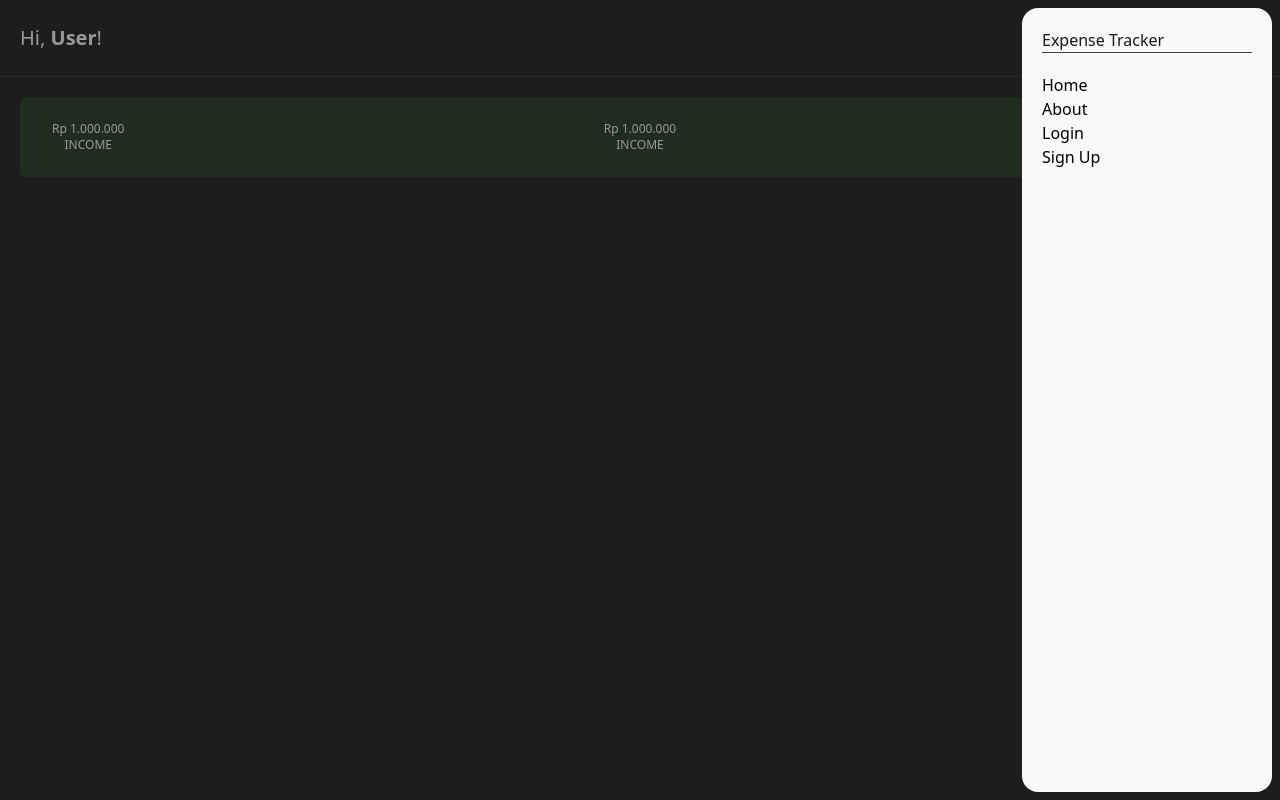
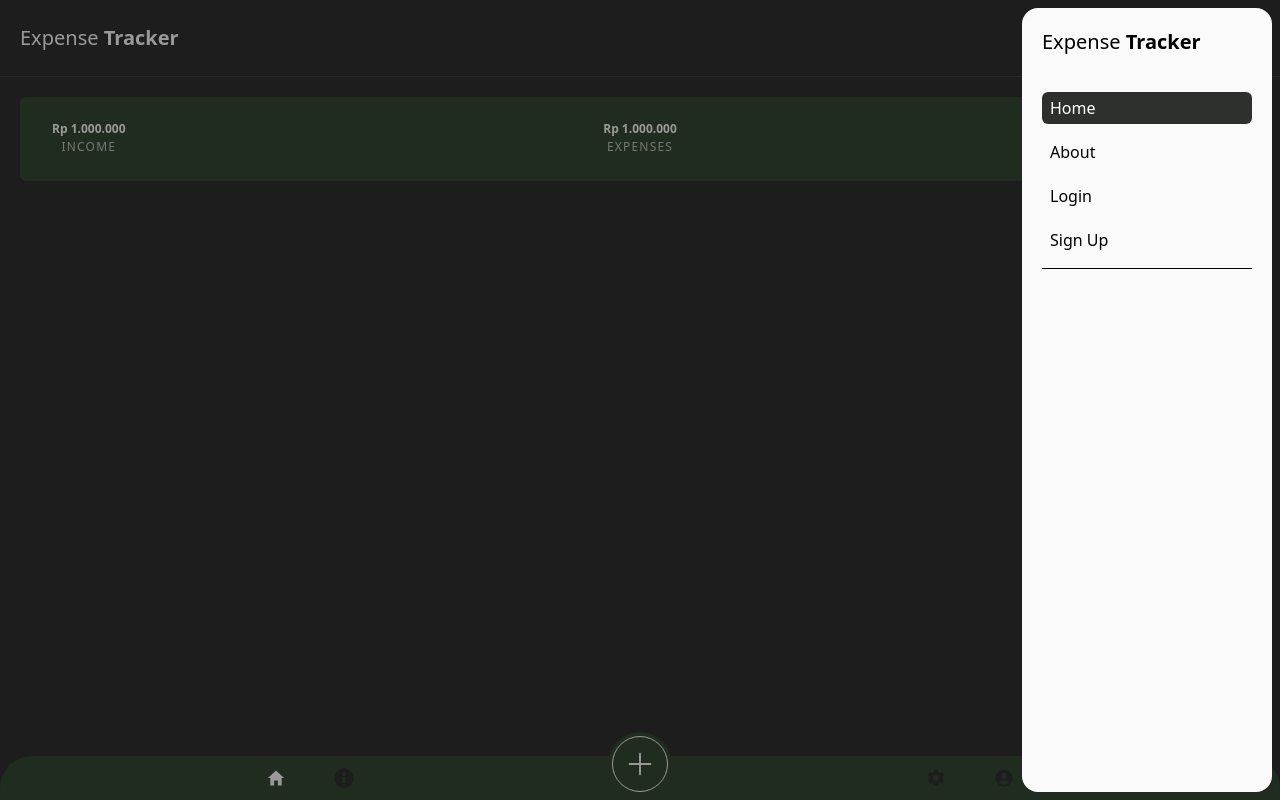
Before and after one commit to TamaWira/react-vite-pwa-app, a React (Vite) app: page / in a window 1280 px wide. Both pictures are taken after a click on the button 1250 px from the left and 38 px from the top of the page. Built offline with nearby package versions, Linux system fonts and the light colour scheme.

Commit message:
feat: add bottom bar

```diff
--- a/index.html
+++ b/index.html
@@ -2,7 +2,7 @@
 <html lang="en">
   <head>
     <meta charset="UTF-8" />
-    <meta name="apple-mobile-web-app-capable" content="yes" />
+    <meta name="mobile-web-app-capable" content="yes" />
     <meta
       name="apple-mobile-web-app-status-bar-style"
       content="black-translucent"
--- /dev/null
+++ b/src/components/ExpensesSummary.tsx
@@ -0,0 +1,24 @@
+export default function ExpensesSummary() {
+  return (
+    <>
+      <div>
+        <p className="font-semibold">Rp 1.000.000</p>
+        <p className="font-light text-white/70 leading-5 tracking-widest">
+          INCOME
+        </p>
+      </div>
+      <div>
+        <p className="font-semibold">Rp 1.000.000</p>
+        <p className="font-light text-white/70 leading-5 tracking-widest">
+          EXPENSES
+        </p>
+      </div>
+      <div>
+        <p className="font-semibold">Rp 1.000.000</p>
+        <p className="font-light text-white/70 leading-5 tracking-widest">
+          BALANCE
+        </p>
+      </div>
+    </>
+  );
+}
--- /dev/null
+++ b/src/components/Logo.tsx
@@ -0,0 +1,7 @@
+export default function Logo() {
+  return (
+    <h2 className="text-xl">
+      Expense <span className="font-semibold">Tracker</span>
+    </h2>
+  );
+}
--- a/src/components/MobileMenuButton.tsx
+++ b/src/components/MobileMenuButton.tsx
@@ -2,7 +2,7 @@ import { RxHamburgerMenu } from "react-icons/rx";
 
 export default function MobileMenuButton() {
   return (
-    <button>
+    <button className="flex justify-center items-center">
       <RxHamburgerMenu className="w-5 h-5 font-semibold text-white" />
     </button>
   );
--- a/src/components/MobileNavigationMenu.tsx
+++ b/src/components/MobileNavigationMenu.tsx
@@ -1,28 +1,36 @@
 import { useState } from "react";
-import { Link } from "react-router";
+import { RxHamburgerMenu } from "react-icons/rx";
+import { Link, useLocation } from "react-router";
 import { Drawer } from "vaul";
 import { menus } from "../lib/constants";
-import MobileMenuButton from "./MobileMenuButton";
 
 export default function MobileNavigationMenu() {
   const [isOpen, setIsOpen] = useState(false);
+  const { pathname } = useLocation();
 
   return (
     <Drawer.Root direction="right" open={isOpen} onOpenChange={setIsOpen}>
       <Drawer.Trigger>
-        <MobileMenuButton />
+        <RxHamburgerMenu className="w-5 h-5 font-semibold text-white" />
       </Drawer.Trigger>
       <Drawer.Portal>
         <Drawer.Overlay className="fixed inset-0 bg-black/40" />
         <Drawer.Content className="top-2 right-2 bottom-2 z-10 fixed flex outline-none w-[250px]">
           <div className="flex flex-col gap-3 bg-zinc-50 p-5 rounded-[16px] w-full h-full grow">
-            <Drawer.Title className="mb-2 border-zinc-700 border-b font-medium text-zinc-900">
-              Expense Tracker
+            <Drawer.Title className="text-xl">
+              Expense <span className="font-semibold">Tracker</span>
             </Drawer.Title>
-            <ul>
+            <Drawer.Description />
+            <ul className="space-y-3 py-3 border-b">
               {menus.map(({ label, path }) => (
-                <li>
-                  <Link to={path} onClick={() => setIsOpen(false)}>
+                <li key={path}>
+                  <Link
+                    to={path}
+                    onClick={() => setIsOpen(false)}
+                    className={`block focus:bg-[#2E302E] px-2 py-1 rounded-md w-full focus:text-white ${
+                      pathname === path ? "bg-[#2E302E] text-white" : ""
+                    }`}
+                  >
                     {label}
                   </Link>
                 </li>
--- a/src/components/layout/AppLayout.tsx
+++ b/src/components/layout/AppLayout.tsx
@@ -1,5 +1,5 @@
 import { Outlet } from "react-router";
-import AddExpenseButton from "../AddExpenseButton";
+import BottomBar from "./BottomBar";
 import Header from "./Header";
 
 export default function AppLayout() {
@@ -10,7 +10,8 @@ export default function AppLayout() {
         <div className="p-5">
           <Outlet />
         </div>
-        <AddExpenseButton />
+        {/* <AddExpenseButton /> */}
+        <BottomBar />
       </div>
     </>
   );
--- /dev/null
+++ b/src/components/layout/BottomBar.tsx
@@ -0,0 +1,51 @@
+import { IoMdHome } from "react-icons/io";
+import { IoMdSettings } from "react-icons/io";
+import { MdAccountCircle } from "react-icons/md";
+import { PiPlus } from "react-icons/pi";
+import { FaInfoCircle } from "react-icons/fa";
+import { Link, useLocation } from "react-router";
+
+export default function BottomBar() {
+  return (
+    <footer className="right-0 bottom-0 left-0 absolute flex justify-evenly items-center gap-10 bg-[#364935] py-3 rounded-t-4xl text-white text-xl">
+      <div className="flex justify-center items-center gap-12 w-full">
+        <Menu path="/">
+          <IoMdHome />
+        </Menu>
+        <Menu path="/about">
+          <FaInfoCircle />
+        </Menu>
+      </div>
+      <div className="flex justify-center items-center gap-12 w-full">
+        <Menu path="/signup">
+          <IoMdSettings />
+        </Menu>
+        <Menu path="/login">
+          <MdAccountCircle />
+        </Menu>
+      </div>
+
+      <button className="right-0 bottom-1 left-0 absolute flex justify-center items-center bg-[#364935] mx-auto rounded-full w-16 h-16">
+        <PiPlus className="bg-[#364935] p-3 border rounded-full w-14 h-14 text-white" />
+      </button>
+    </footer>
+  );
+}
+
+type MenuProps = {
+  children: React.ReactNode;
+  path: string;
+};
+
+function Menu({ path, children }: MenuProps) {
+  const { pathname } = useLocation();
+
+  return (
+    <Link
+      to={path}
+      className={`text-[#2E302E] ${pathname === path ? "text-white" : ""}`}
+    >
+      {children}
+    </Link>
+  );
+}
--- a/src/components/layout/Header.tsx
+++ b/src/components/layout/Header.tsx
@@ -1,10 +1,10 @@
-import Account from "../Account";
+import Logo from "../Logo";
 import MobileNavigationMenu from "../MobileNavigationMenu";
 
 export default function Header() {
   return (
     <header className="flex justify-between items-center mx-auto px-5 py-6 border-white/10 border-b">
-      <Account />
+      <Logo />
       <MobileNavigationMenu />
     </header>
   );
--- a/src/components/pages/HomePage.tsx
+++ b/src/components/pages/HomePage.tsx
@@ -1,19 +1,10 @@
+import ExpensesSummary from "../ExpensesSummary";
+
 export default function HomePage() {
   return (
-    <main>
+    <main className="space-y-5">
       <div className="flex justify-between bg-[#364935] px-8 py-6 rounded-md text-center">
-        <div>
-          <p>Rp 1.000.000</p>
-          <p>INCOME</p>
-        </div>
-        <div>
-          <p>Rp 1.000.000</p>
-          <p>INCOME</p>
-        </div>
-        <div>
-          <p>Rp 1.000.000</p>
-          <p>INCOME</p>
-        </div>
+        <ExpensesSummary />
       </div>
     </main>
   );
```
